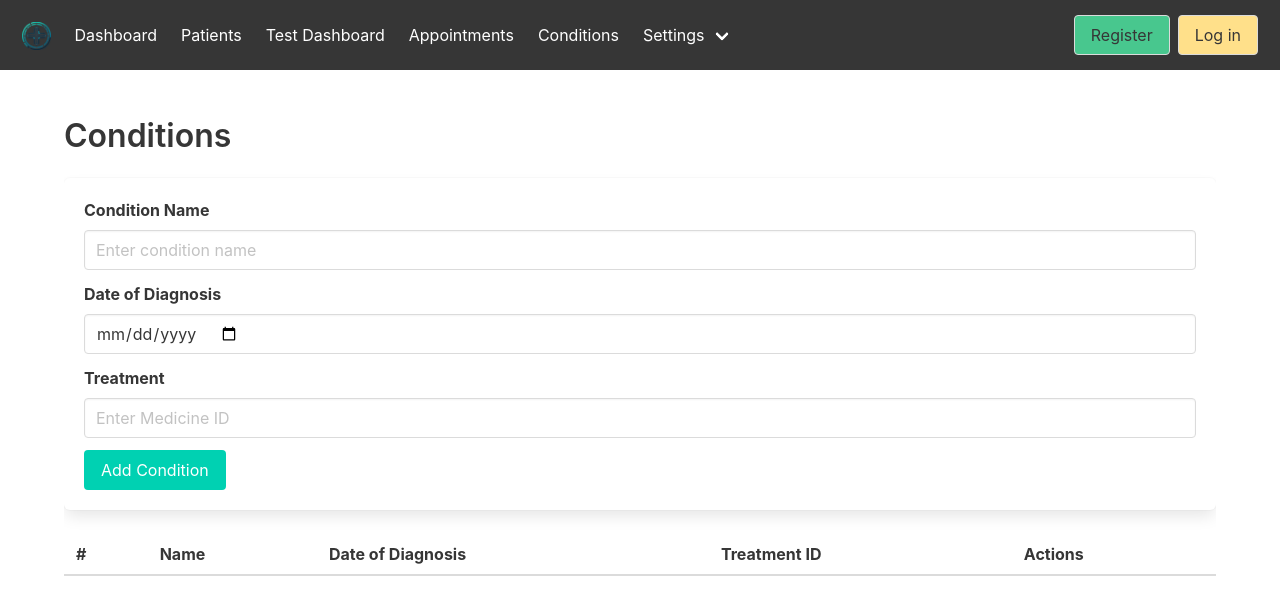
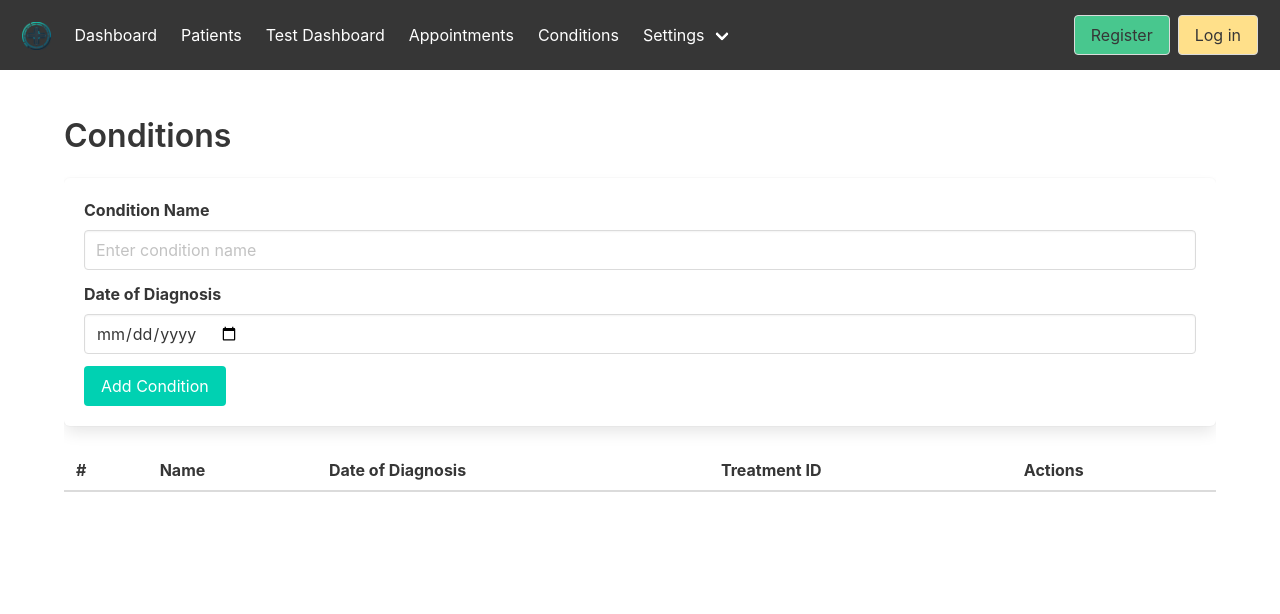
Before and after one commit to jchah/EMR-application, a Vue app in the folder emr-frontend/: page /conditions in a window 1280 px wide. Shown: the top 614 px of the page. Built offline with nearby package versions, Linux system fonts and the light colour scheme.

Commit message:
Treatments now reference condition but conditions dont reference treatment

```diff
--- a/emr-frontend/src/views/Conditions.vue
+++ b/emr-frontend/src/views/Conditions.vue
@@ -16,12 +16,6 @@
             <label class="label">Date of Diagnosis</label>
             <div class="control">
               <input class="input" type="date" v-model="newCondition.dateOfDiagnosis" required>
-            </div>
-          </div>
-          <div class="field">
-            <label class="label">Treatment</label>
-            <div class="control">
-              <input class="input" type="text" placeholder="Enter Medicine ID" v-model="newCondition.treatment">
             </div>
           </div>
           <div class="field">
@@ -74,11 +68,11 @@ export default {
   methods: {
     addCondition() {
       this.conditions.push({ ...this.newCondition, id: this.conditions.length + 1 });
-      this.newCondition = { name: '', dateOfDiagnosis: '', treatment: '' }; // Reset form
+      this.newCondition = { name: '', dateOfDiagnosis: '', treatment: '' };
     },
     editCondition(index) {
       const condition = this.conditions[index];
-      this.newCondition = { ...condition }; // Load the selected condition into the form for editing
+      this.newCondition = { ...condition };
     }
   }
 };
```
Also changed, not shown: 2 other files (tests, documents, lock files or other folders).
